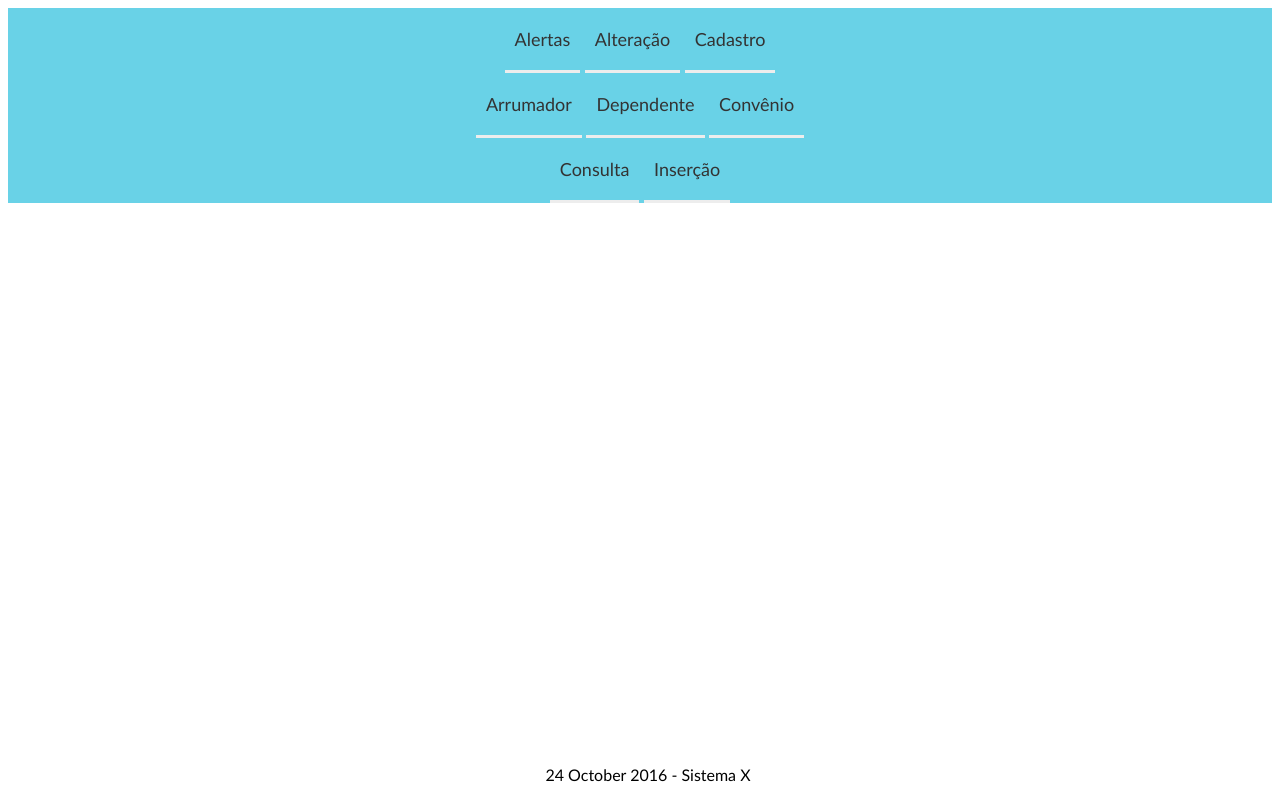
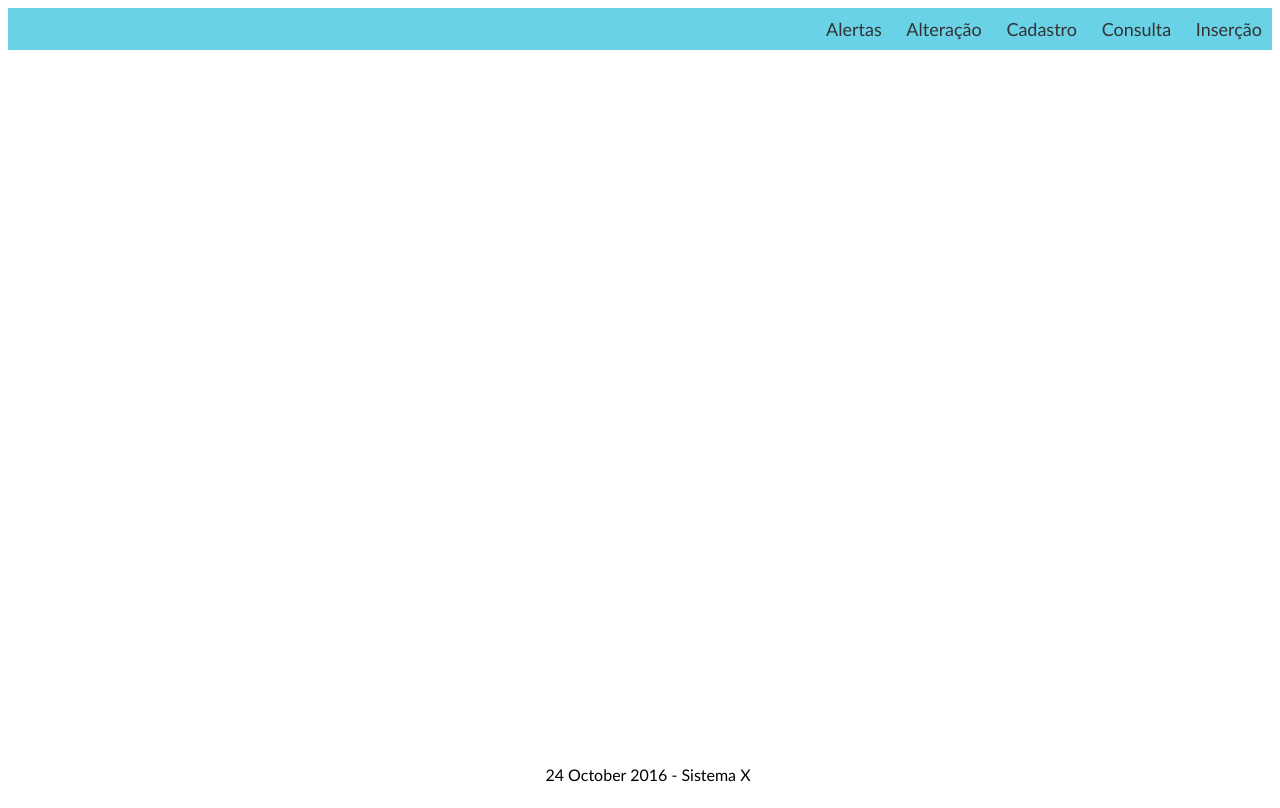
Before and after one commit to rafaelfez/sass, a PHP site: page /index.php in a window 1280 px wide. After the commit the page ends 782 px from the top, so only its background shows below. Run offline with PHP 8.4, Linux system fonts and the light colour scheme.

Commit message:
Menu em drop down

```diff
--- a/css/style.css
+++ b/css/style.css
@@ -1,34 +1,42 @@
 #menu ul {
-  font-family: calibri;
-  font-size: large;
-  font-weight: normal;
-  text-align: center;
-	padding:0px;
-	margin:0px;
-	background-color:#69D2E7;
-	list-style:none;
+	font-family: calibri;
+	font-size: large;
+	font-weight: normal;
+  	text-align: right;
+    position: right;
+    margin: 0;
+    list-style:none;
+	background-color: #69D2E7;
 }
 
-#menu ul li { display: inline; }
+#menu li {
+    display: inline-block;
+    padding: 10px 10px;
+    position: relative;
+
+}
 
 #menu ul li a {
-	padding: 20px 10px;
-	display: inline-block;
 
-	/* visual do link */
 	background-color:#69D2E7;
 	color: #333;
 	text-decoration: none;
-	border-bottom:3px solid #EDEDED;
 }
 
-#menu ul li a:hover {
-	background-color:#D6D6D6;
-	color: #6D6D6D;
-	border-bottom:3px solid #000000;
+#menu li:hover > ul {
+    display: block;
 }
 
-html, body {height:100%;}
+#menu ul ul {
+    position: absolute;
+    display: none;
+    margin: 0;
+    padding: 5px 10px;
+}
+
+#menu ul ul li {
+    display: block;
+}
 
 .footer {
   font-family: calibri;
```
